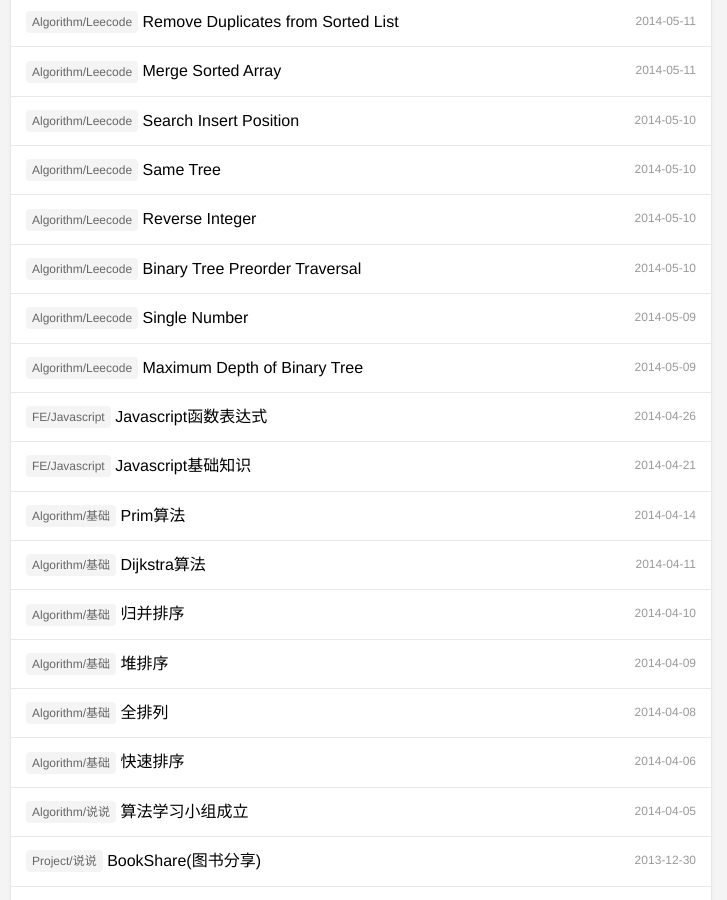
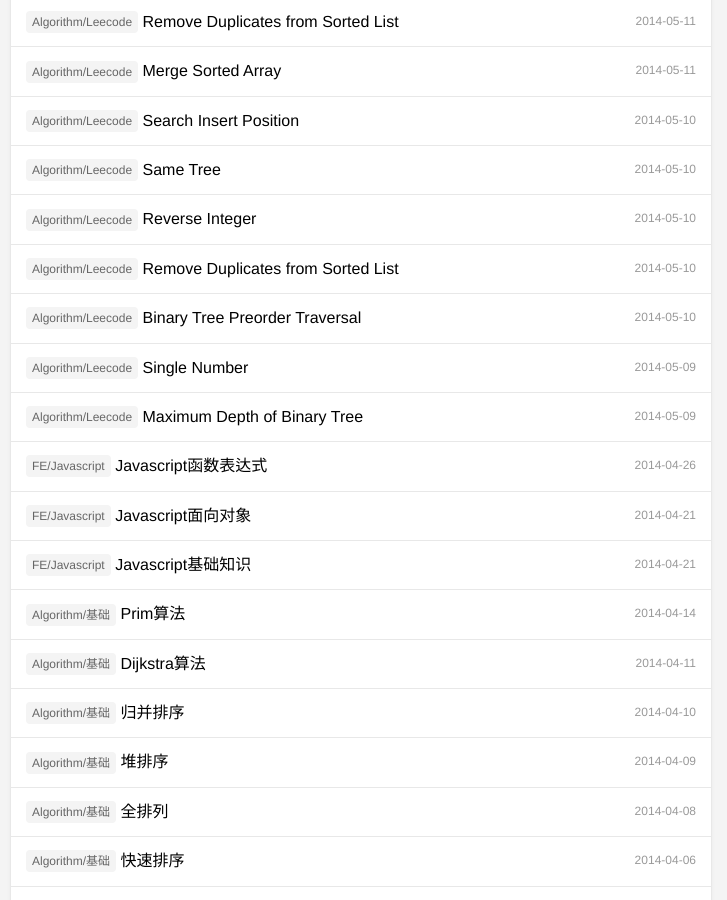
Before and after one commit to zeroooooooo/notes, a Jekyll site: the page built from category/tech.html, in a window 1280 px wide and 900 px high, scrolled down 750 px. Shown: the whole window, without its empty margins (279-1006 px from the left). Built offline with Jekyll 4.4.1, drawn with Linux system fonts in a browser that asks for light colours.

```diff
--- a/_data/doing.yml
+++ b/_data/doing.yml
@@ -1,8 +1,8 @@
 - title: 2017/12
   content:
     - type: Health
-      text: 健身(跑步*5, 游泳*1)/Week
+      text: 健身 (跑步*5, 游泳*1)/Week
     - type: 阅读
-      text: 代码大全
+      text: 代码大全 2章/Week
     - type: Notes
-      text: 梳理博客,重新开始做记录
+      text: start from zero
--- a/_posts/Tech/Algorithm/Leedcode/2014-05-10-removeduplicatesfromsortedlist.md
+++ b/_posts/Tech/Algorithm/Leedcode/2014-05-10-removeduplicatesfromsortedlist.md
@@ -1,7 +1,9 @@
 ---
 layout: post
 title: Remove Duplicates from Sorted List
-category: interview
+category: Tech
+tags: Leecode
+type: Algorithm
 ---
 
 ###题目
--- a/_posts/Tech/FE/Javascript/2014-04-21-js-02.md
+++ b/_posts/Tech/FE/Javascript/2014-04-21-js-02.md
@@ -1,7 +1,9 @@
 ---
 layout: post
 title: Javascript面向对象
-category: Javascript
+category: Tech
+tags: Javascript
+type: FE
 ---
 
 ###定义对象的方式
```
